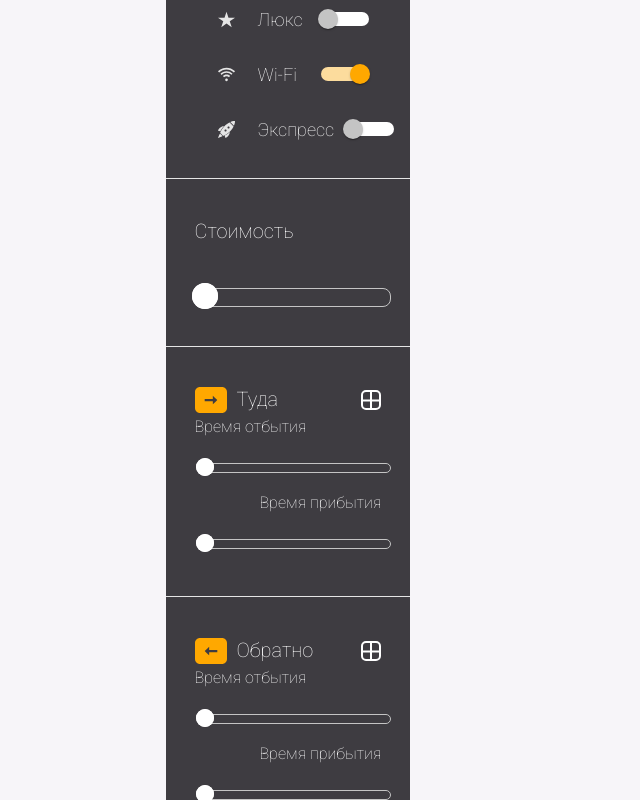
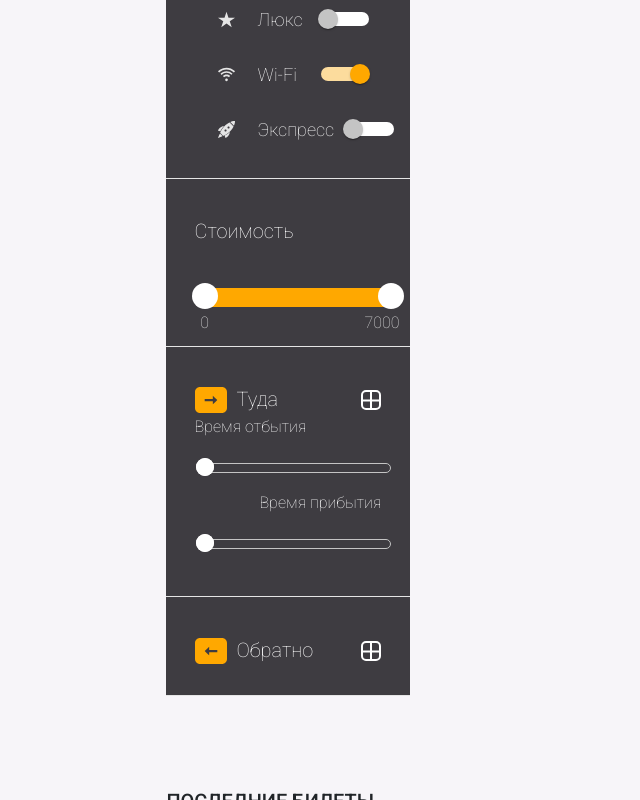
Before and after one commit to ana-goldman/book-the-train-app, a React (Create React App) app: page /booking in a window 1280 px wide. Both pictures are taken after a click on the element 371 px from the left and 1308 px from the top of the page. Shown: the part 908-1708 px from the top of the page, without its empty margins (0-640 px from the left). Built offline with nearby package versions, Linux system fonts and the light colour scheme; no server answers.

Commit message:
price range component

```diff
--- a/src/components/Filters.jsx
+++ b/src/components/Filters.jsx
@@ -6,14 +6,16 @@ import wifi from '../images/wifi.svg';
 import express from '../images/express.svg';
 import arrowThere from '../images/arrow-there.svg';
 import arrowBack from '../images/arrow-back.svg';
-
+import BasicDatePicker from './BasicDatePicker';
 import { Switch } from '@mui/material';
-import { Range } from 'rc-slider';
-import 'rc-slider/assets/index.css';
-
-import BasicDatePicker from './BasicDatePicker';
+import {Range} from 'rc-slider';
+// import 'rc-slider/assets/index.css';
+import { useState } from 'react';
+import PriceRange from './PriceRange';
 
 export default function Filters() {
+  const [openThere, setOpenThere] = useState(false);
+  const [openBack, setOpenBack] = useState(false);
 
   return (
     <div className='filters__wrap'>
@@ -70,7 +72,7 @@ export default function Filters() {
 
         <div className="filters__item item__price d-flex flex-column">
           <span className="filters__item-name">Стоимость</span>
-          <Range/>
+          <PriceRange/>
         </div>
 
         <div className="filters__item d-flex flex-column">
@@ -80,8 +82,9 @@ export default function Filters() {
                 <img src={arrowThere} alt=""/>
                 <span className="filters__item-name">Туда</span>
               </div>
-              <div className="drop-down-toggle"></div>
+              <div className="drop-down-toggle" onClick={() => setOpenThere(openThere === false ? true : false)}></div>
             </div>
+            <div className={`filters__drop-down ${openThere === true ? 'show-filter' : ''}`}>
               <div>
                 <span>Время отбытия</span>
                 <Range />
@@ -89,6 +92,7 @@ export default function Filters() {
               <div className='text-end'>
                 <span className="">Время прибытия</span>
                 <Range />
+              </div>
             </div>
           </div>
         </div>
@@ -100,8 +104,9 @@ export default function Filters() {
                 <img src={arrowBack} alt=""/>
                 <span className="filters__item-name">Обратно</span>
               </div>
-              <div className="drop-down-toggle"></div>
+              <div className="drop-down-toggle" onClick={() => setOpenBack(openBack === false ? true : false)}></div>
             </div>
+            <div className={`filters__drop-down ${openBack === true ? 'show-filter' : ''}`}>
               <div>
                 <span>Время отбытия</span>
                 <Range />
@@ -112,6 +117,7 @@ export default function Filters() {
               </div>
             </div>
           </div>
+        </div>
 
       </div>
   )
--- /dev/null
+++ b/src/components/PriceRange.js
@@ -0,0 +1,41 @@
+import Slider from 'rc-slider';
+import 'rc-slider/assets/index.css';
+import { useState } from 'react';
+
+export default function PriceRange() {
+  const createSliderWithTooltip = Slider.createSliderWithTooltip;
+  const Range = createSliderWithTooltip(Slider.Range);
+  const [sliderValues, setSliderValues] = useState([0, 7000]);
+
+  const marks = {
+    0: {
+      style: {
+        left: 0,
+        paddingTop: '10px',
+        color: '#E5E5E5',
+        fontSize: '16px',
+      },
+      label: 0,
+    },
+    100: {
+      style: {
+        left: '95%',
+        paddingTop: '10px',
+        color: '#E5E5E5',
+        fontSize: '16px',
+      },
+      label: 7000,
+    },
+  };
+
+  return (
+    <Range min={0}
+           max={7000}
+           allowCross={false}
+           dotStyle = {{display: 'none'}}
+           marks={marks}
+           onAfterChange={(value) => setSliderValues(value)}
+           defaultValue={sliderValues}
+    />
+  )
+}
--- a/src/index.css
+++ b/src/index.css
@@ -621,6 +621,10 @@ ol > li:not(:last-child) > div:before {
   border: none;
 }
 
+/* .rc-slider-dot {
+  display: none;
+} */
+
 /*  */
 .drop-down-toggle {
   width: 20px;
@@ -632,6 +636,14 @@ ol > li:not(:last-child) > div:before {
   border-radius: 5px;
 
   cursor: pointer;
+}
+
+.filters__drop-down {
+  display: none;
+}
+
+.show-filter {
+  display: block;
 }
 
 .drop-down-toggle:before, .drop-down-toggle:after {
```
Lines whose indentation alone changed are shown as unchanged.
